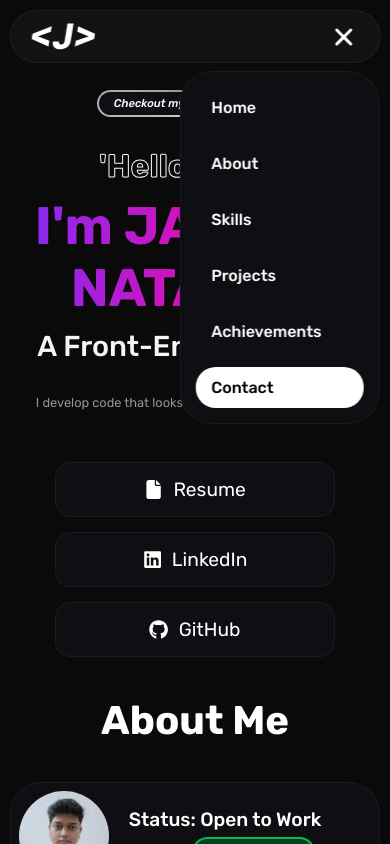
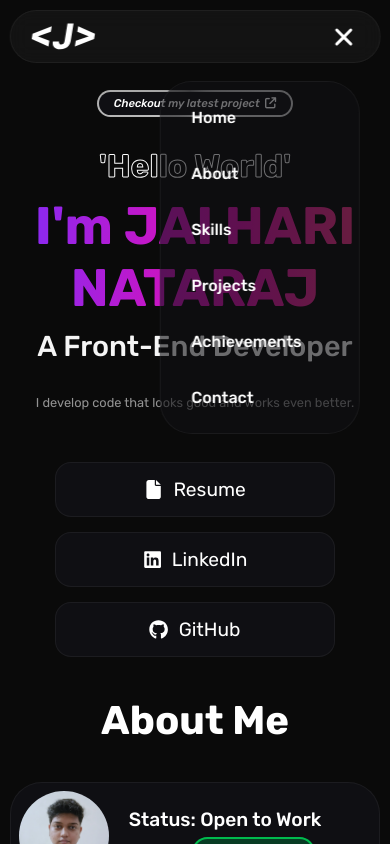
Before and after one commit to ijaihari/portfolio, a React (Vite) app: page / in a window 390 px wide. Both pictures are taken after a click on the button 343 px from the left and 36 px from the top of the page. Shown: the top 844 px of the page. Built offline with nearby package versions, Linux system fonts and the light colour scheme.

Commit message:
updated dropdown nav as component

```diff
--- /dev/null
+++ b/src/components/DropDownNav.jsx
@@ -0,0 +1,16 @@
+import '../styles/dropdown.scss';
+
+function DropDownNav({ onClose }) {
+  return (
+    <div className="dropdown-menu">
+      <a href="#hero" onClick={onClose}>Home</a>
+      <a href="#about" onClick={onClose}>About</a>
+      <a href="#skills" onClick={onClose}>Skills</a>
+      <a href="#projects" onClick={onClose}>Projects</a>
+      <a href="#achiev" onClick={onClose}>Achievements</a>
+      <a href="#contact" onClick={onClose}>Contact</a>
+    </div>
+  );
+}
+
+export default DropDownNav;
--- a/src/pages/Header.jsx
+++ b/src/pages/Header.jsx
@@ -2,12 +2,12 @@ import { useState, useRef, useEffect } from 'react';
 import { CgMenuHotdog } from "react-icons/cg";
 import { IoClose } from "react-icons/io5";
 import '../styles/header.scss';
+import DropDownNav from '../components/DropDownNav';
 
 function Header() {
     const [dropmenu, setDropmenu] = useState(false);
     const dropdownRef = useRef(null);
 
-  // Close dropdown when clicking outside
     useEffect(() => {
         const handleClickOutside = (e) => {
             if (dropdownRef.current && !dropdownRef.current.contains(e.target)) {
@@ -25,14 +25,13 @@ function Header() {
     }, [dropmenu]);
 
     return (
-    <section className="header">
+        <section className="header" ref={dropdownRef}>
             <section className="logo">
                 <a href="#">
                     <span><img src="/logos/J.svg" alt="logo" /></span>
                 </a>
             </section>
 
-      {/* Desktop Nav */}
             <section className="navbar">
                 <a href="#hero"><p>Home</p></a>
                 <a href="#about"><p>About</p></a>
@@ -42,22 +41,11 @@ function Header() {
                 <a href="#contact"><p>Contact</p></a>
             </section>
 
-      {/* Single Toggle Icon */}
             <button className="sandmenu" onClick={() => setDropmenu(!dropmenu)}>
                 {dropmenu ? <IoClose /> : <CgMenuHotdog />}
             </button>
 
-      {/* Dropdown */}
-      {dropmenu && (
-        <div className="dropdown-menu" ref={dropdownRef}>
-          <a href="#hero" onClick={() => setDropmenu(false)}>Home</a>
-          <a href="#about" onClick={() => setDropmenu(false)}>About</a>
-          <a href="#skills" onClick={() => setDropmenu(false)}>Skills</a>
-          <a href="#projects" onClick={() => setDropmenu(false)}>Projects</a>
-          <a href="#achiev" onClick={() => setDropmenu(false)}>Achievements</a>
-          <a href="#contact" onClick={() => setDropmenu(false)}>Contact</a>
-        </div>
-      )}
+            {dropmenu && <DropDownNav onClose={() => setDropmenu(false)} />}
         </section>
     );
 }
--- /dev/null
+++ b/src/styles/dropdown.scss
@@ -0,0 +1,51 @@
+@use '../styles/variables' as var;
+
+.dropdown-menu {
+    position: absolute;
+    top: 70px;
+    right: 20px;
+    width: 200px;
+    padding: 15px;
+    border-radius: 2rem;
+    background-color: rgba(15, 15, 19, 0.6); // semi-transparent
+    -webkit-backdrop-filter: blur(10px); // Safari support
+    backdrop-filter: blur(10px);
+    border: 1px solid var.$color-border;
+    z-index: 555;
+    display: flex;
+    flex-direction: column;
+    gap: 15px;
+    animation: dropdownFade 0.3s ease-out forwards;
+
+    a {
+        color: white;
+        font-size: 1rem;
+        font-weight: 500;
+        text-decoration: none;
+        border-radius: 20px;
+        padding: 10px 15px;
+        border: 1px solid transparent;
+        transition: all 0.3s ease;
+
+        &:hover {
+            color: black;
+            background-color: white;
+        }
+    }
+
+    @keyframes dropdownFade {
+        from {
+            opacity: 0;
+            transform: translateY(-10px);
+        }
+
+        to {
+            opacity: 1;
+            transform: translateY(0);
+        }
+    }
+
+    @media (min-width: 769px) {
+        display: none;
+    }
+}
--- a/src/styles/header.scss
+++ b/src/styles/header.scss
@@ -83,12 +83,14 @@
 
 
 
-    .dropdown-menu {
+ /*   .dropdown-menu {
     width: 200px;
     position: absolute;
     top: 60px;
     right: 0px;
-        background-color: var.$color-background-secondary;
+    background-color: rgba(15, 15, 15, 0.6); // ← changed from hex to rgba
+    -webkit-backdrop-filter: blur(10px);
+    backdrop-filter: blur(10px);
     border: 1px solid var.$color-border;
     border-radius: 2rem;
     padding: 15px;
@@ -96,11 +98,10 @@
     display: flex;
     flex-direction: column;
     gap: 15px;
-
-
     opacity: 0;
     transform: translateY(-10px);
     animation: dropdownFade 0.3s ease-out forwards;
+    will-change: transform, opacity;
 
     a {
         color: white;
@@ -116,15 +117,6 @@
             color: black;
             background-color: white;
         }
-
-            &:last-child {
-                background-color: white;
-                color: black;
-
-                &:hover {
-                    box-shadow: 0px 0px 10px grey;
-                }
-            }
     }
 
     @media (min-width: 769px) {
@@ -132,11 +124,12 @@
     }
 }
 
+
     @keyframes dropdownFade {
         to {
             opacity: 1;
             transform: translateY(0);
         }
-    }
+    } */
 
 }
```
Lines whose indentation alone changed are shown as unchanged.
